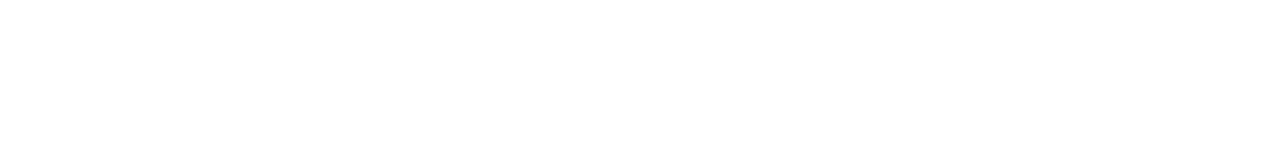
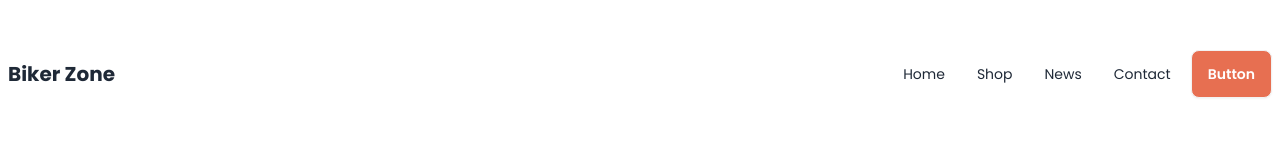
Before and after one commit to fahimhasandev/biker-zone, a plain HTML site: page index.html in a window 1280 px wide. Drawn offline with nearby package versions, Linux system fonts and the light colour scheme.

Commit message:
Done with Menu

```diff
--- a/index.html
+++ b/index.html
@@ -1,9 +1,72 @@
 <!DOCTYPE html>
-<html lang="en">
+<html lang="en" data-theme="light">
   <head>
     <meta charset="UTF-8" />
     <meta name="viewport" content="width=device-width, initial-scale=1.0" />
     <title>Biker Zone</title>
+    <!-- Google font -->
+    <link rel="preconnect" href="https://fonts.googleapis.com" />
+    <link rel="preconnect" href="https://fonts.gstatic.com" crossorigin />
+    <link href="https://fonts.googleapis.com/css2?family=Poppins:ital,wght@0,100;0,200;0,300;0,400;0,500;0,600;0,700;0,800;0,900;1,100;1,200;1,300;1,400;1,500;1,600;1,700;1,800;1,900&display=swap" rel="stylesheet" />
+
+    <!-- Daisy link -->
+    <link href="https://cdn.jsdelivr.net/npm/daisyui@4.12.10/dist/full.min.css" rel="stylesheet" type="text/css" />
+    <script src="https://cdn.tailwindcss.com"></script>
+    <script>
+      tailwind.config = {
+        theme: {
+          extend: {
+            colors: {
+              clifford: "#da373d",
+              "bike-primary": "#E76F51"
+            }
+          }
+        }
+      }
+    </script>
+    <style>
+      .font-poppins {
+        font-family: "Poppins", sans-serif;
+      }
+    </style>
   </head>
-  <body></body>
+  <body class="font-poppins">
+    <!-- Header section -->
+    <header class="md:container mx-auto pt-10">
+      <nav>
+        <div class="navbar bg-base-100">
+          <div class="flex-1">
+            <div class="dropdown">
+              <div tabindex="0" role="button" class="btn btn-ghost lg:hidden">
+                <svg xmlns="http://www.w3.org/2000/svg" class="h-5 w-5" fill="none" viewBox="0 0 24 24" stroke="currentColor">
+                  <path stroke-linecap="round" stroke-linejoin="round" stroke-width="2" d="M4 6h16M4 12h8m-8 6h16" />
+                </svg>
+              </div>
+              <ul tabindex="0" class="menu menu-sm dropdown-content bg-base-100 rounded-box z-[1] mt-3 w-52 p-2 shadow">
+                <li><a>Home</a></li>
+                <li><a>Shop</a></li>
+                <li><a>News</a></li>
+                <li><a>Contact</a></li>
+              </ul>
+            </div>
+            <a class="font-bold text-xl">Biker Zone</a>
+          </div>
+          <div class="navbar-center hidden lg:flex">
+            <ul class="menu menu-horizontal px-1">
+              <li><a>Home</a></li>
+              <li><a>Shop</a></li>
+              <li><a>News</a></li>
+              <li><a>Contact</a></li>
+            </ul>
+          </div>
+          <div class="">
+            <a class="btn bg-bike-primary text-white">Button</a>
+          </div>
+        </div>
+      </nav>
+    </header>
+    <!-- Main section -->
+    <main class="md:container mx-auto"></main>
+    <!-- Footer section -->
+  </body>
 </html>
```
Also changed, not shown: tailwind.config.js (added, +8 -0 lines).
